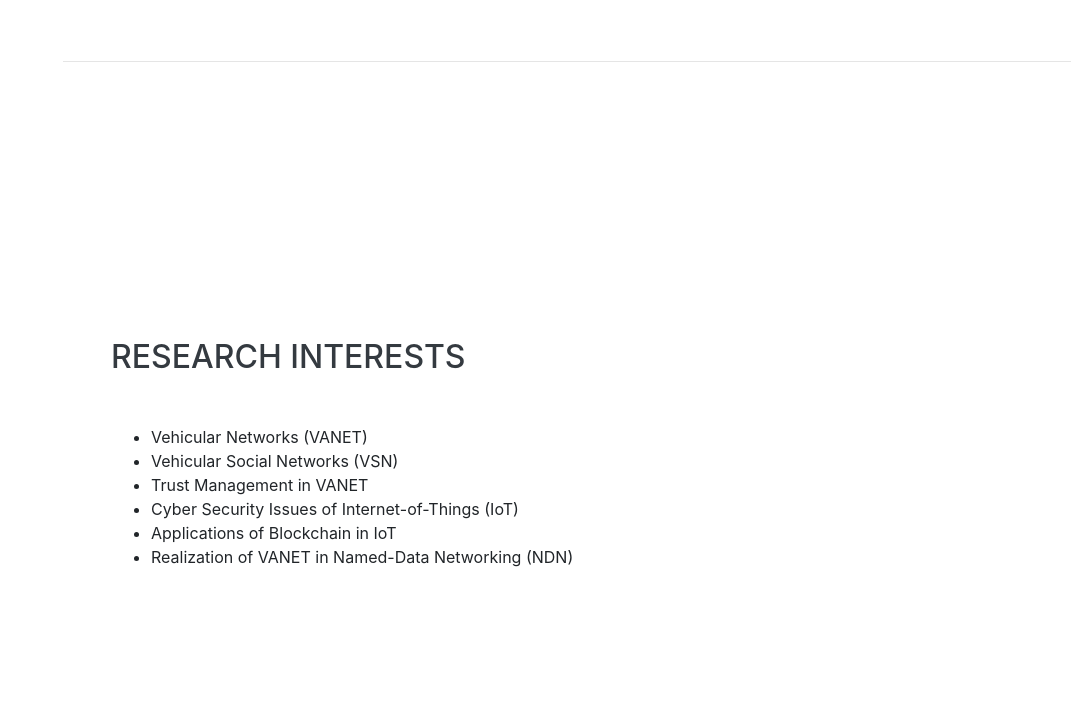
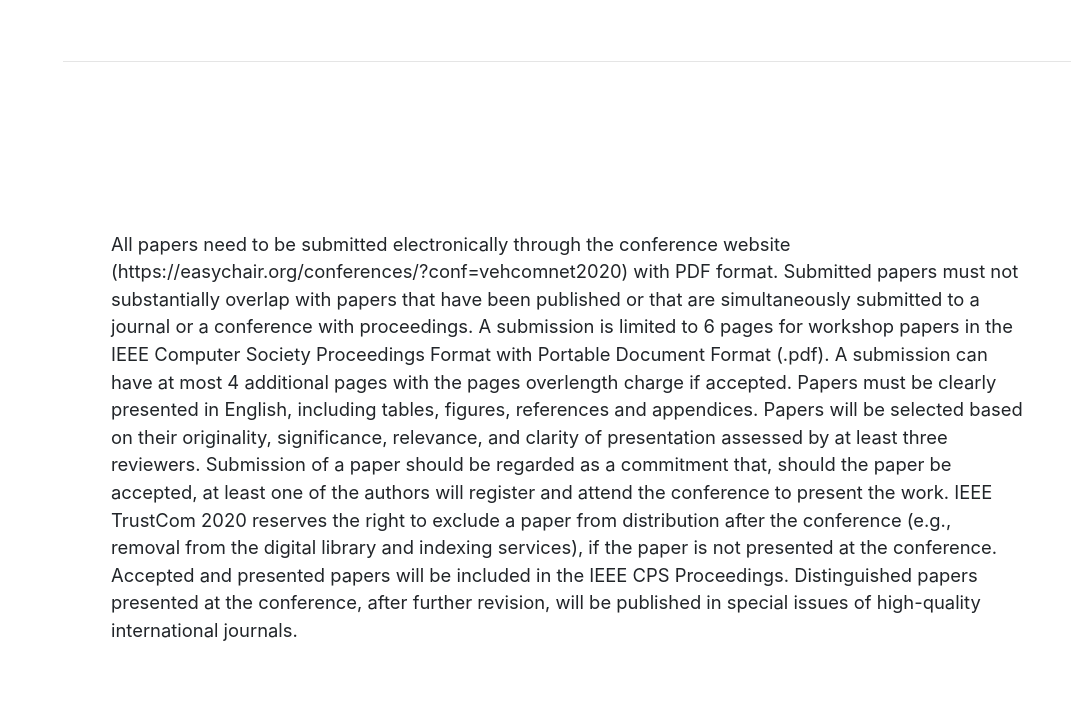
Before and after one commit to farhanyousafzai/vehcomnet2020, a website with bundled scripts: page index.html in a window 1280 px wide. Shown: the part 3294-4020 px from the top of the page, without its empty margins (209-1280 px from the left). Built offline with nearby package versions, Linux system fonts and the light colour scheme; a web font is replaced by a local one.

Commit message:
Update index.html

```diff
--- a/index.html
+++ b/index.html
@@ -161,7 +161,7 @@
                  <div class="subheading mb-3">Technical Program Committee</div>
         <ul>
         <li> Asma Adnane (Loughborough University, United Kingdom)</li>
-        <li> Dr. Farhan Ahmad (University of Derby, United Kingdom) </li>
+        <li> Farhan Ahmad (University of Derby, United Kingdom) </li>
         <li> Ali Kashif Bashir (Manchester Metropolitan University, United Kingdom)<\li>
         <li>Ezedin Barka (UAE University, UAE)</li>
                          <li>Carlos Tavares Calafate (Technical University of Valencia, Spain)</li>
@@ -192,21 +192,14 @@
 
     <hr class="m-0">
 
-    <section class="resume-section p-3 p-lg-5 d-flex align-items-center" id="skills">
+
+    <section class="resume-section p-3 p-lg-5 d-flex align-items-center" id="Call for Papers">
       <div class="w-100">
-          <h2 class="mb-5">Research Interests</h2>
-          <p>            <ul>
-                         <li>Vehicular Networks (VANET)</li>
-                         <li>Vehicular Social Networks (VSN)</li>
-                         <li>Trust Management in VANET</li>
-                         <li>Cyber Security Issues of Internet-of-Things (IoT)</li>
-                         <li>Applications of Blockchain in IoT</li>
-                         <li>Realization of VANET in Named-Data Networking (NDN)</li>
-                        </ul>
-   </p>
 
-        </div>
+        <p class="lead mb-5">All papers need to be submitted electronically through the conference website (https://easychair.org/conferences/?conf=vehcomnet2020) with PDF format. Submitted papers must not substantially overlap with papers that have been published or that are simultaneously submitted to a journal or a conference with proceedings. A submission is limited to 6 pages for workshop papers in the IEEE Computer Society Proceedings Format with Portable Document Format (.pdf). A submission can have at most 4 additional pages with the pages overlength charge if accepted. Papers must be clearly presented in English, including tables, figures, references and appendices. Papers will be selected based on their originality, significance, relevance, and clarity of presentation assessed by at least three reviewers. Submission of a paper should be regarded as a commitment that, should the paper be accepted, at least one of the authors will register and attend the conference to present the work. IEEE TrustCom 2020 reserves the right to exclude a paper from distribution after the conference (e.g., removal from the digital library and indexing services), if the paper is not presented at the conference. Accepted and presented papers will be included in the IEEE CPS Proceedings. Distinguished papers presented at the conference, after further revision, will be published in special issues of high-quality international journals.</p>
 
+
+      </div>
     </section>
 
 
```
